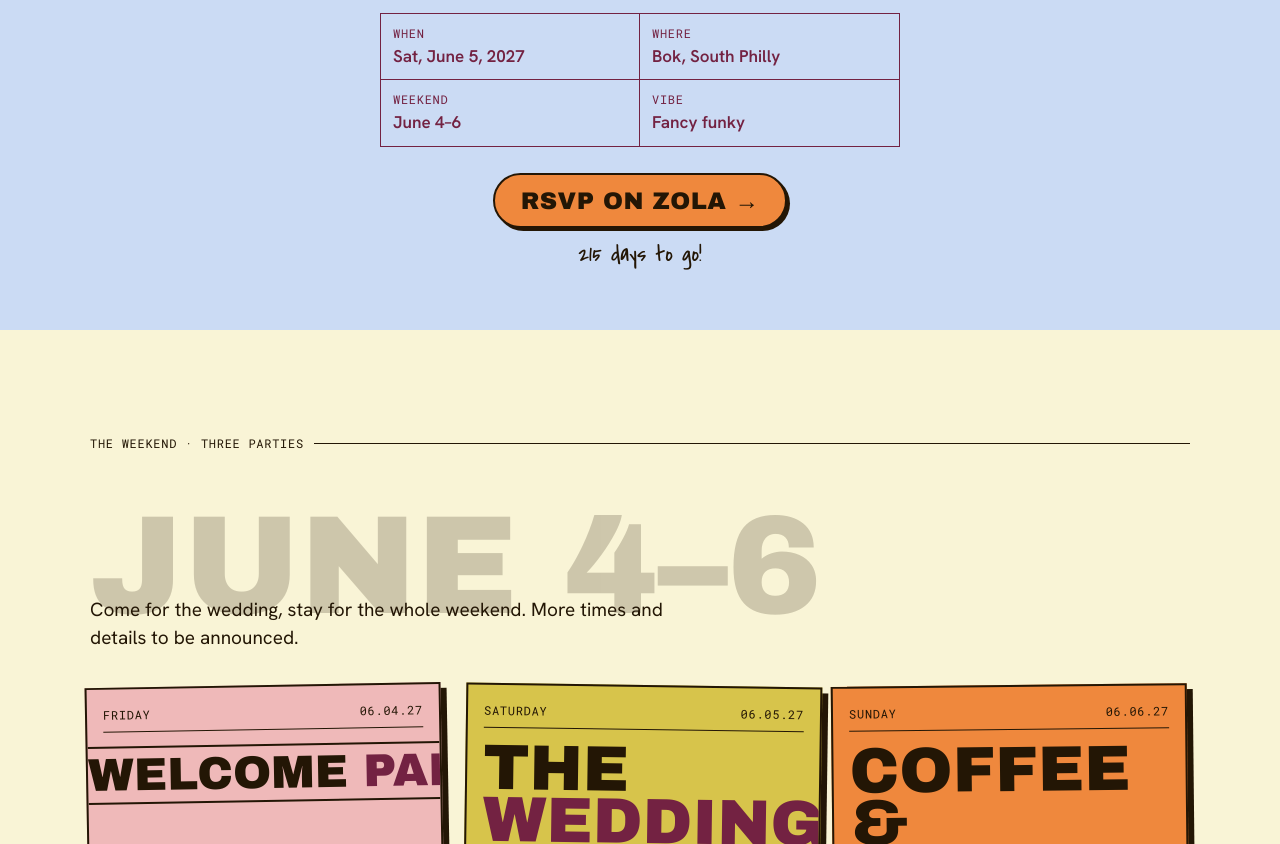
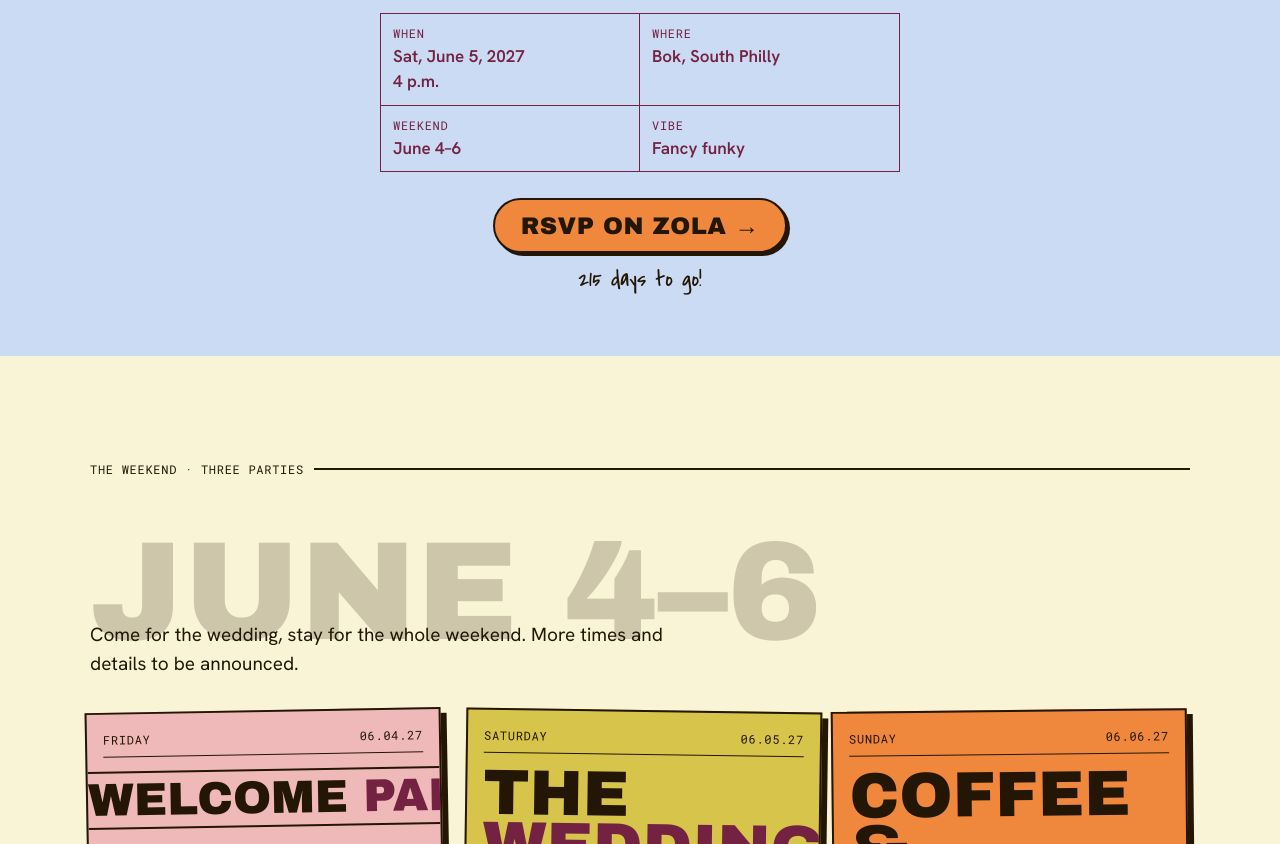
Before and after one commit to joshua-albert/wedding-site, a plain HTML site: page index.html in a window 1280 px wide. Shown: the part 938-1782 px from the top of the page. Drawn offline with Linux system fonts and the light colour scheme; animation ran at ten frames a second; a web font is replaced by a local one.

Commit message:
Add 4 p.m. start time to the When box
Co-Authored-By: Claude Opus 5.5 <noreply@anthropic.com>
Claude-Session: https://claude.ai/code/session_016U2UsKZp6pcetjPL3oaV4e

```diff
--- a/index.html
+++ b/index.html
@@ -373,7 +373,7 @@ footer .big em{font-style:normal;color:var(--hero-hot)}
     <div class="getting hand">we're gettin' married!</div>
     <h1 class="names"><span class="l1">Anna</span><span class="amp">&amp;</span><span class="l2">Joshua</span></h1>
     <div class="facts mono">
-      <div>When<b>Sat, June 5, 2027</b></div>
+      <div>When<b>Sat, June 5, 2027<br>4 p.m.</b></div>
       <div>Where<b>Bok, South Philly</b></div>
       <div>Weekend<b>June 4–6</b></div>
       <div>Vibe<b>Fancy funky</b></div>
```
